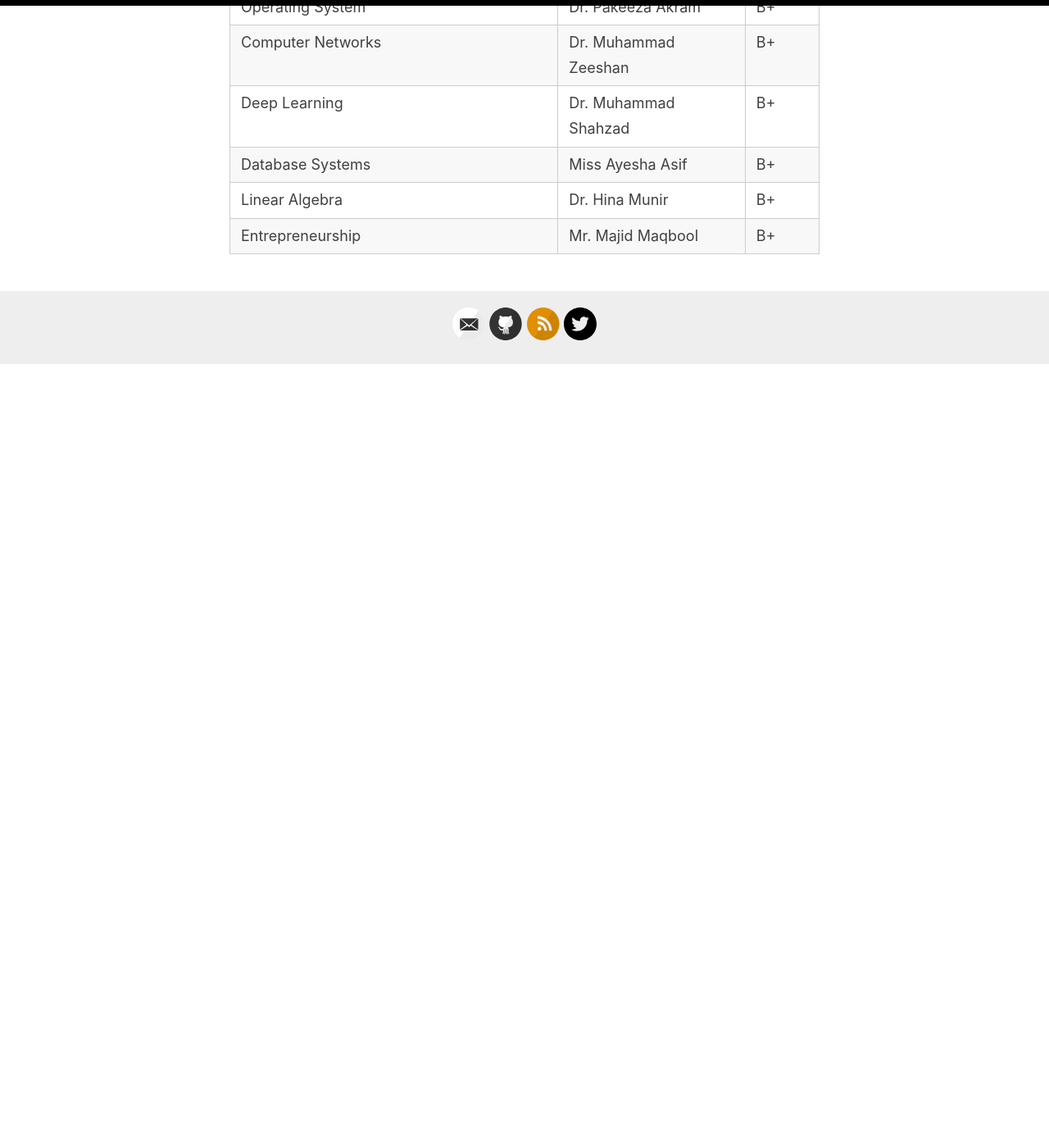
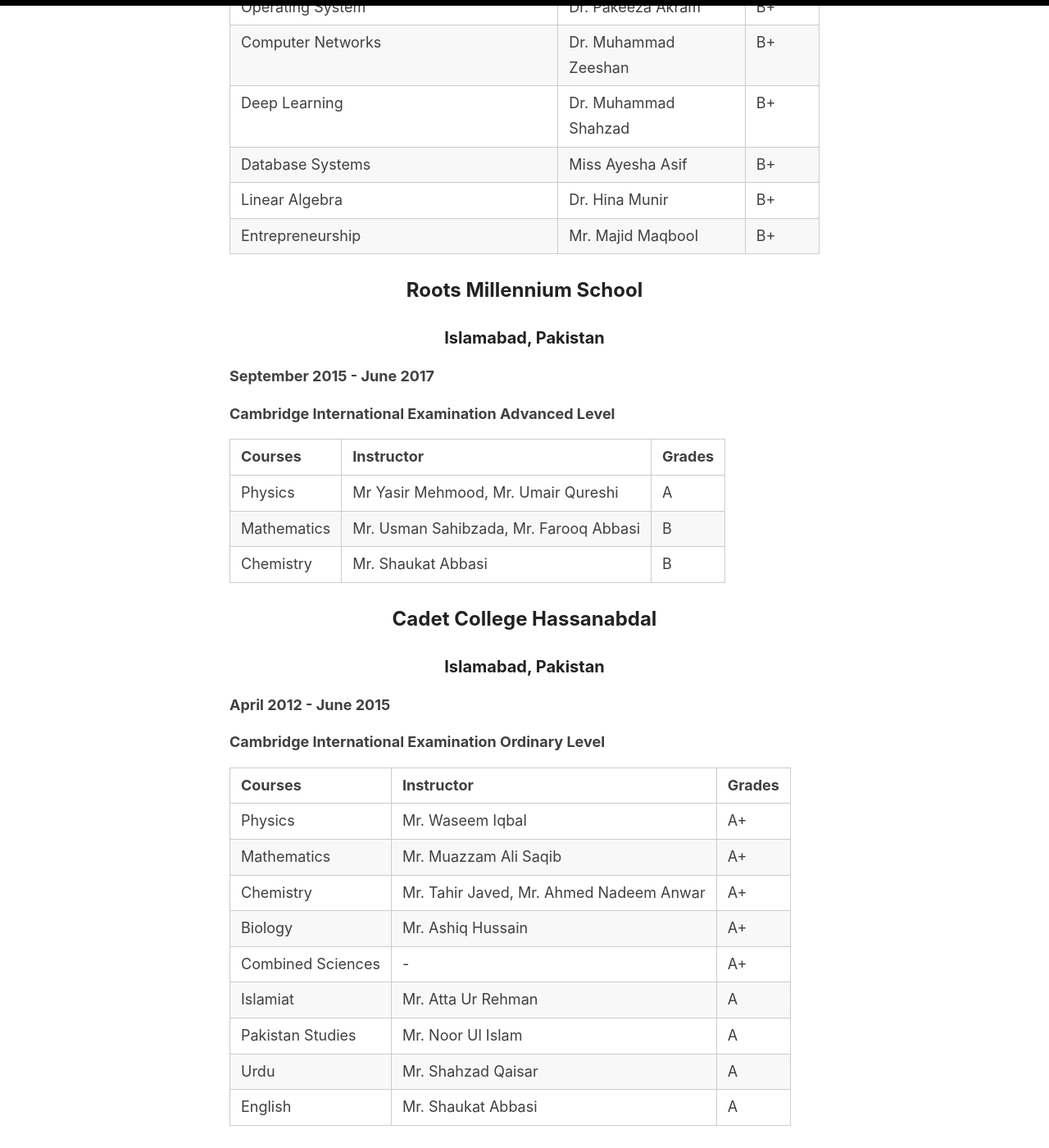
Before and after one commit to umaidmz/umaidmz.github.io, a Jekyll site: the page built from _pages/education.md, in a window 1280 px wide and 1400 px high, scrolled down 2430 px. Shown: the whole window at 82% size. Built offline with Jekyll 4.4.1, drawn with Linux system fonts in a browser that asks for light colours; before the commit the page ends 2875 px from its top, so only the background shows below that; some of the changed text lies outside the part shown.

Commit message:
Added Education

```diff
--- a/_pages/education.md
+++ b/_pages/education.md
@@ -65,3 +65,33 @@
 | Database Systems | Miss Ayesha Asif | B+ |
 | Linear Algebra | Dr. Hina Munir | B+ |
 | Entrepreneurship | Mr. Majid Maqbool | B+ |
+
+## Roots Millennium School
+### Islamabad, Pakistan
+**September 2015 - June 2017**
+
+**<span style="text-align:left;">Cambridge International Examination Advanced Level</span>**
+
+| Courses | Instructor | Grades |
+| ------- | ------ | ------|
+| Physics | Mr Yasir Mehmood, Mr. Umair Qureshi | A |
+| Mathematics | Mr. Usman Sahibzada, Mr. Farooq Abbasi | B |
+| Chemistry | Mr. Shaukat Abbasi | B |
+
+## Cadet College Hassanabdal
+### Islamabad, Pakistan
+**April 2012 - June 2015**
+
+**<span style="text-align:left;">Cambridge International Examination Ordinary Level</span>**
+
+| Courses | Instructor | Grades |
+| ------- | ------ | ------|
+| Physics | Mr. Waseem Iqbal | A+ |
+| Mathematics | Mr. Muazzam Ali Saqib| A+ |
+| Chemistry | Mr. Tahir Javed, Mr. Ahmed Nadeem Anwar | A+ |
+| Biology | Mr. Ashiq Hussain | A+ |
+| Combined Sciences | - | A+ |
+| Islamiat | Mr. Atta Ur Rehman | A |
+| Pakistan Studies | Mr. Noor Ul Islam | A |
+| Urdu | Mr. Shahzad Qaisar | A |
+| English | Mr. Shaukat Abbasi | A |
```
Also changed, not shown: other parts of _pages/education.md (+1 -1 lines).
